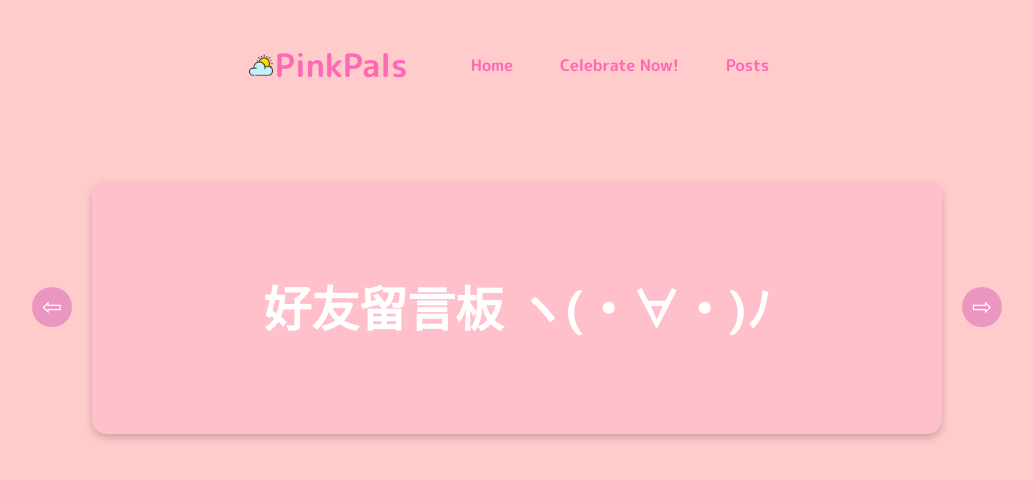
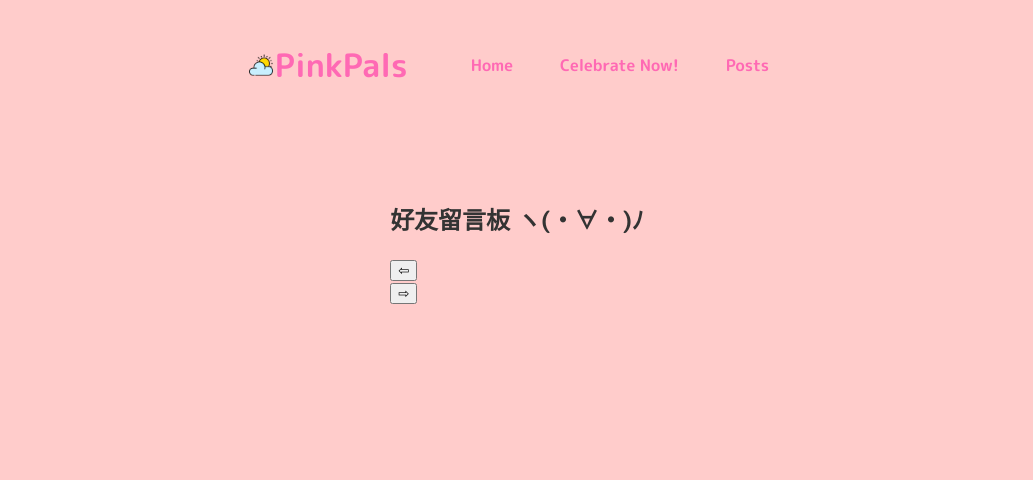
Before and after one commit to junming0106/PinkPals_v3, a Flask app: page /posts in a window 1280 px wide. Shown: the top 480 px of the page, without its empty margins (123-1156 px from the left). Run offline with Flask 3, Linux system fonts and the light colour scheme; data that the repository does not hold is empty.

Commit message:
Update style.css

```diff
--- a/static/css/style.css
+++ b/static/css/style.css
@@ -297,133 +297,6 @@ main {
 }
 
 /* 添加響應式設計 */
-@media (max-width: 768px) {
-  .avatar {
-    width: 100%;
-    height: auto;
-  }
-
-  .intro-text,
-  .portfolio-button {
-    width: 90%;
-  }
-
-  .bio {
-    width: 90%;
-  }
-}
-
-.posts {
-  text-align: center;
-  background-color: #ffc0cb; /* 櫻花粉色背景 */
-  padding: 50px;
-  border-radius: 15px;
-  box-shadow: 0 4px 8px rgba(0, 0, 0, 0.2);
-  width: 100%;
-  max-width: 750px;
-  margin: 0 auto;
-  position: relative; /* 使子元素相對定位 */
-}
-
-.posts h1 {
-  font-size: 3rem;
-  color: #fff;
-  margin-bottom: 20px;
-}
-
-.posts-wrapper {
-  display: flex;
-  align-items: center;
-  overflow: hidden;
-}
-
-.posts-container {
-  display: flex;
-  overflow-x: auto;
-  gap: 20px;
-  padding: 10px;
-  scroll-behavior: smooth;
-  -ms-overflow-style: none; /* Internet Explorer 10+ */
-  scrollbar-width: none; /* Firefox */
-}
-
-.posts-container::-webkit-scrollbar {
-  display: none; /* Safari and Chrome */
-}
-
-.scroll-button {
-  background-color: #ea96c0;
-  color: white;
-  border: none;
-  width: 40px;
-  height: 40px;
-  border-radius: 50%;
-  cursor: pointer;
-  font-size: 1.5rem;
-  transition: background-color 0.3s ease;
-  position: absolute;
-  top: 50%;
-  transform: translateY(-50%);
-  display: flex;
-  justify-content: center;
-  align-items: center;
-  padding: 0; /* 移除内边距 */
-}
-
-.scroll-button.left {
-  left: -60px; /* 向左移动，确保在红色框框位置 */
-}
-
-.scroll-button.right {
-  right: -60px; /* 向右移动，确保在红色框框位置 */
-}
-
-.scroll-button:hover {
-  background-color: #ff1493;
-}
-
-.scroll-button img {
-  width: 20px; /* 调整图片大小 */
-  height: 20px; /* 调整图片大小 */
-}
-
-.card {
-  height: 200px;
-  background-color: #fff;
-  border: 2px solid #ff69b4;
-  border-radius: 10px;
-  box-shadow: 0 4px 8px rgba(0, 0, 0, 0.1);
-  min-width: 300px;
-  max-width: 300px;
-  flex: 0 0 auto;
-  padding: 20px;
-}
-
-.card-content {
-  text-align: left;
-}
-
-.card-hint {
-  font-family: Arial, Helvetica, sans-serif;
-  font-weight: bold;
-  font-size: 1rem;
-  color: #ff69b4;
-  margin-bottom: 10px;
-}
-
-.card-message {
-  font-family: Arial, Helvetica, sans-serif;
-  font-weight: 500;
-  font-size: 1.2rem;
-  color: #333;
-}
-
-.card-timestamp {
-  font-size: 0.8rem;
-  color: #999;
-  margin-top: 10px;
-}
-
 /* 添加響應式設計 */
 @media (max-width: 800px) {
   .posts {
```
Also changed, not shown: other parts of static/css/style.css (+51 -3 lines).
